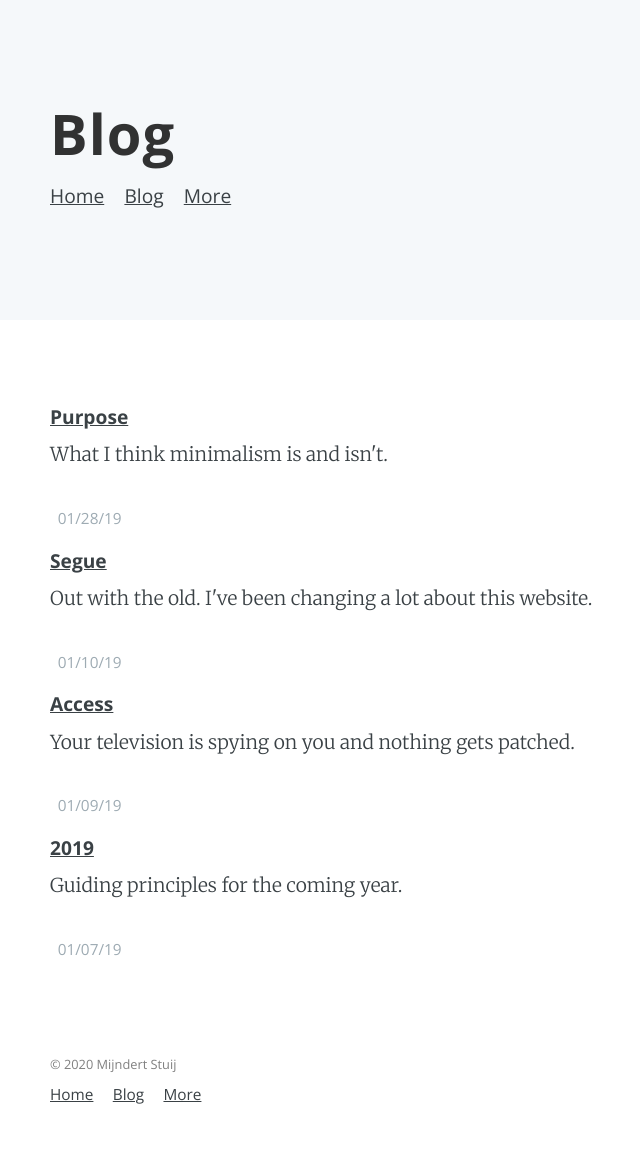
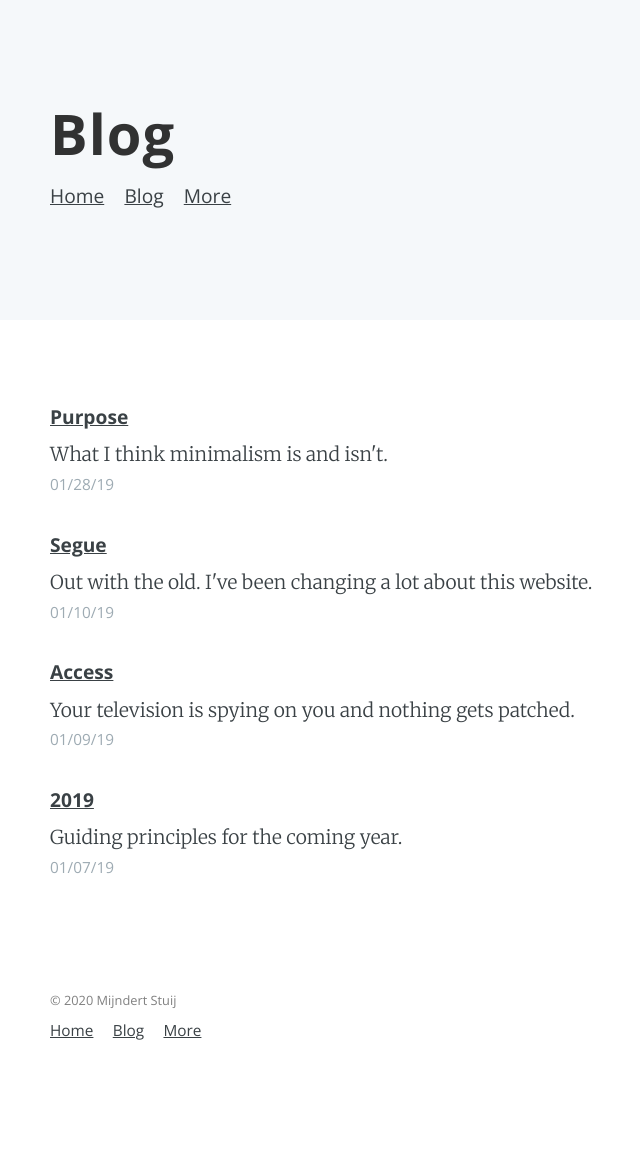
Before and after one commit to mijndert/website, a Jekyll site: the page built from _pages/blog.html, in a window 1280 px wide. Shown: the whole page, without its empty margins (200-840 px from the left). Built offline with Jekyll 4.4.1, drawn with Linux system fonts in a browser that asks for light colours; after the commit the page ends 1089 px from its top, so only the background shows below that.

Commit message:
Change post-date format

```diff
--- a/_layouts/post.html
+++ b/_layouts/post.html
@@ -11,10 +11,7 @@
 
       <header class="post-header">
         <section class="post-meta">
-            <!-- {% if page.categories.size > 0 %}
-              {{ page.categories | array_to_sentence_string | append: ' on ' }}
-            {% endif %} -->
-            <time class="post-date" datetime="{{ post.date | date: '%B %d, %Y' }}">{{ page.date | date: '%B %d, %Y' }}</time>
+            <time class="post-date" datetime="{{ post.date | date: '%D' }}">{{ page.date | date: '%D' }}</time>
         </section>
       </header>
 
--- a/_pages/blog.html
+++ b/_pages/blog.html
@@ -20,8 +20,8 @@
           {% else %}
             {{ post.excerpt }}
           {% endif %}
+          <p class="blog-meta">{{ post.date | date: '%D' }}</p>
       </section>
-      <span class="blog-meta">{{ post.date | date: '%D' }}</span>
     </li>
   </ul>
 {% endfor %}
```
